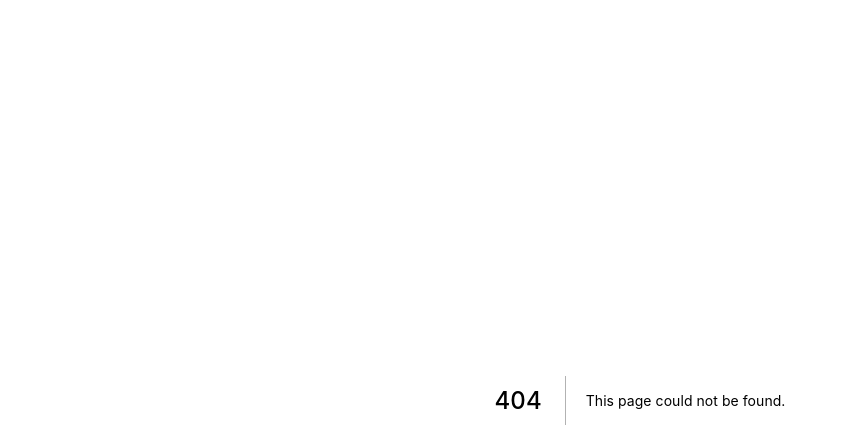
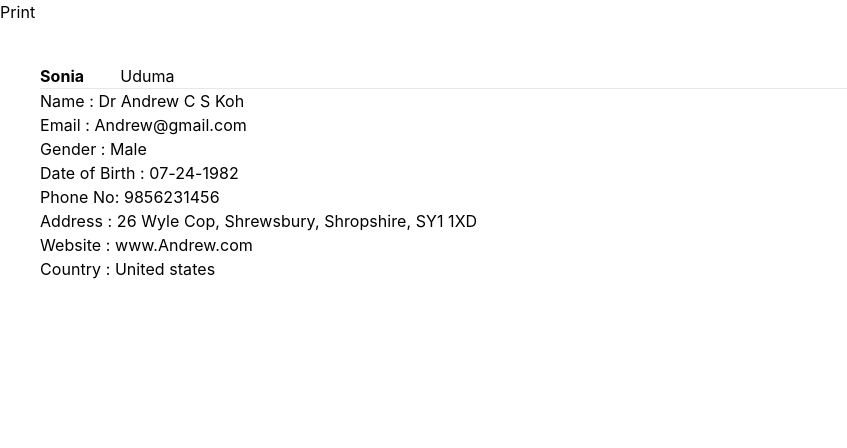
Before and after one commit to uduma-sonia/Pickup, a Next.js app: page /pdf in a window 1280 px wide. Before the commit this address had no page. Shown: the top 448 px of the page, without its empty margins (0-847 px from the left). Built offline with nearby package versions, Linux system fonts and the light colour scheme.

Commit message:
pdf test

```diff
--- a/animations/hero.js
+++ b/animations/hero.js
@@ -3,7 +3,11 @@ import gsap, { Back } from "gsap";
 export default function heroAnimation() {
   gsap
     .timeline()
-    .fromTo(".nav_bar", { opacity: 0 }, { opacity: 1, ease: Back.easeOut })
+    .fromTo(
+      ".nav_bar",
+      { opacity: 0, y: 20 },
+      { opacity: 1, y: 0, ease: Back.easeOut }
+    )
     .fromTo(
       ".hero_buttons",
       { opacity: 0, y: 150, duration: 0.4 },
--- /dev/null
+++ b/animations/sections.js
@@ -0,0 +1,15 @@
+import gsap, { Back } from "gsap";
+import { ScrollTrigger } from "gsap/dist/ScrollTrigger";
+gsap.registerPlugin(ScrollTrigger);
+
+export default function BicycleAnimation() {
+  gsap.from(".bicycle_animation_btn", {
+    opacity: 0,
+    ease: "circ.out",
+    delay: 0.6,
+    y: 10,
+    scrollTrigger: {
+      trigger: ".bicycle_animation_trigger",
+    },
+  });
+}
--- a/components/Home/HireBicycle.jsx
+++ b/components/Home/HireBicycle.jsx
@@ -1,6 +1,11 @@
-import React from "react";
+import React, { useEffect } from "react";
+import BicycleAnimation from "animations/sections";
 
 export default function HireBicycle() {
+  useEffect(() => {
+    BicycleAnimation();
+  }, []);
+
   return (
     <div className="bg-primary">
       <div className="mx-auto max-w-[1300px] px-6 xl:px-16 text-slate-100 py-20 flex flex-col xl:flex-row justify-between items-start xl:items-center">
@@ -9,12 +14,12 @@ export default function HireBicycle() {
             Pickup <span className="font-normal text-base">Yourself</span>
           </h1>
 
-          <p className="mt-5 max-w-[400px]">
+          <p className="mt-5 max-w-[400px] bicycle_animation_trigger">
             Rent one of our bicycles for the day and go at your own leisure.
           </p>
         </div>
 
-        <button className="border shadow-lg text-sm mt-7 xl:mt-0 border-white rounded-md text-primary bg-white px-10 py-3 transition hover:scale-[0.95] ">
+        <button className="bicycle_animation_btn border shadow-lg text-sm mt-7 xl:mt-0 border-white rounded-md text-primary bg-white px-10 py-3 transition hover:scale-[0.95] ">
           Rent a bicycle
         </button>
       </div>
--- a/package.json
+++ b/package.json
@@ -12,10 +12,12 @@
     "@fontsource/inter": "^4.5.12",
     "@headlessui/react": "^1.6.6",
     "gsap": "^3.10.2",
+    "html2pdf.js": "^0.9.0",
     "next": "12.2.5",
     "react": "17.0.2",
     "react-dom": "17.0.2",
-    "react-icons": "^4.4.0"
+    "react-icons": "^4.4.0",
+    "react-to-print": "^2.14.7"
   },
   "devDependencies": {
     "autoprefixer": "^10.4.8",
--- /dev/null
+++ b/pages/pdf.js
@@ -0,0 +1,80 @@
+// import React from "react";
+
+// export default function Pdf() {
+//   return <div>TEST PDF PAGE</div>;
+// }
+
+import React, { useRef } from "react";
+import { useReactToPrint } from "react-to-print";
+
+const App = () => {
+  const componentRef = useRef();
+  const handlePrint = useReactToPrint({
+    content: () => componentRef.current,
+  });
+
+  return (
+    <>
+      <div className="print__section">
+        <div className="container">
+          <div className="row">
+            <div className="col-md-12">
+              <button onClick={handlePrint} className="print__button">
+                {" "}
+                Print{" "}
+              </button>
+              <div ref={componentRef} className="card p-10">
+                <div className="float__start flex gap-9">
+                  <h3 className="card-title mb-0 font-bold">Sonia</h3>
+                  <h3 className="card-title mb-0">Uduma</h3>
+                </div>
+                <hr />
+                <div className="float__infoss">
+                  <ul>
+                    <li>
+                      {" "}
+                      Name : <span> Dr Andrew C S Koh </span>{" "}
+                    </li>
+                    <li>
+                      {" "}
+                      Email : <span> Andrew@gmail.com </span>{" "}
+                    </li>
+                    <li>
+                      {" "}
+                      Gender : <span> Male </span>{" "}
+                    </li>
+                    <li>
+                      {" "}
+                      Date of Birth : <span> 07-24-1982</span>{" "}
+                    </li>
+                    <li>
+                      {" "}
+                      Phone No: <span> </span> 9856231456{" "}
+                    </li>
+                    <li>
+                      {" "}
+                      Address :{" "}
+                      <span>
+                        {" "}
+                        26 Wyle Cop, Shrewsbury, Shropshire, SY1 1XD{" "}
+                      </span>{" "}
+                    </li>
+                    <li>
+                      {" "}
+                      Website : <span> www.Andrew.com </span>{" "}
+                    </li>
+                    <li>
+                      {" "}
+                      Country : <span> United states </span>{" "}
+                    </li>
+                  </ul>
+                </div>
+              </div>
+            </div>
+          </div>
+        </div>
+      </div>
+    </>
+  );
+};
+export default App;
```
Also changed, not shown: 1 other file (tests, documents, lock files or other folders).
